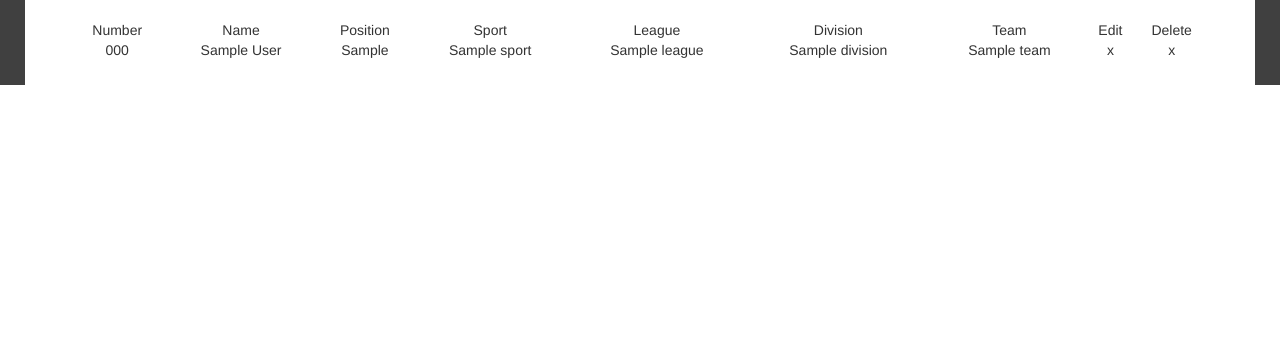
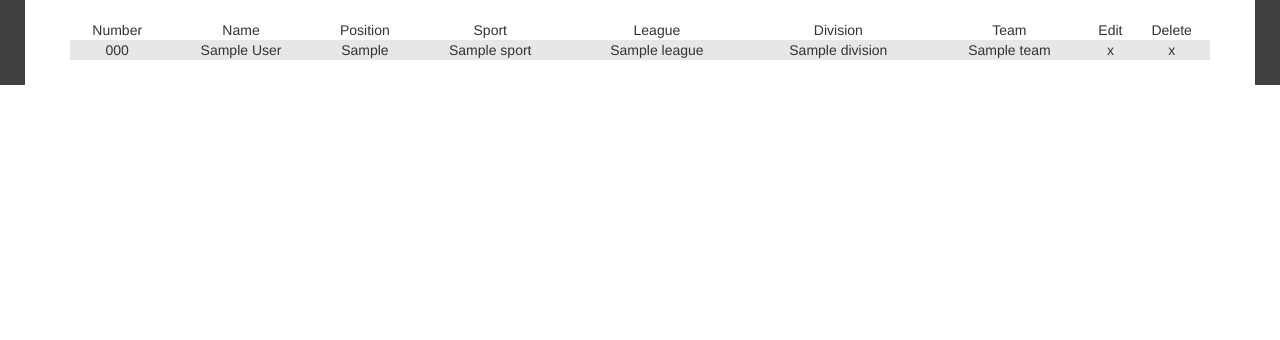
Before and after one commit to stellajkimm/take_home_challenge, a Django app: page / in a window 1280 px wide. Shown: the part 147-487 px from the top of the page. Run offline with Django 3.2, Linux system fonts and the light colour scheme; tables that the repository leaves empty hold one stand-in row (values such as "Sample post"); parts of the project's set-up code (start-up, migrations or seed data) failed here and were passed over; some libraries are stand-ins or nearby versions.

Commit message:
alternate row color in table

```diff
--- a/athletes/static/css/master.css
+++ b/athletes/static/css/master.css
@@ -31,6 +31,10 @@ table {
     text-align: center;
 }
 
+tr:nth-child(even) {
+    background-color: #e7e7e7;
+}
+
 .container {
     width: 80%;
 }
```
